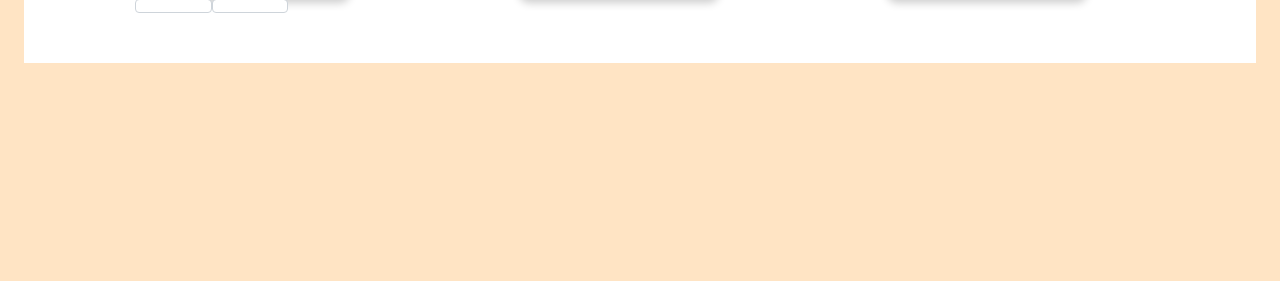
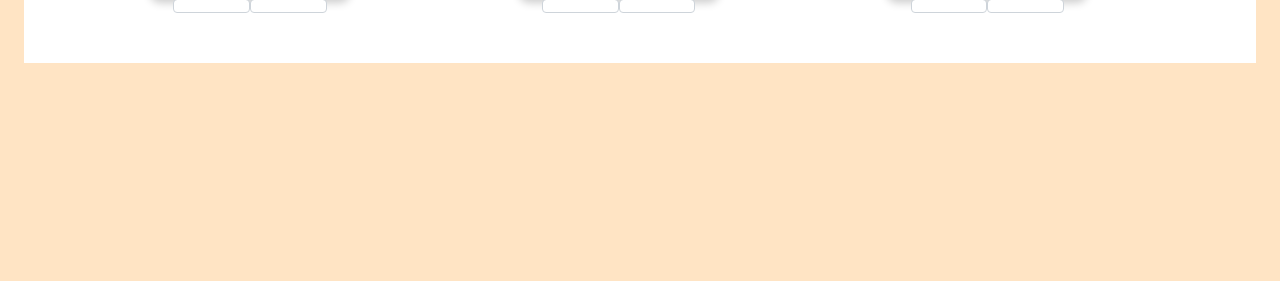
Before and after one commit to armangiter/maktab64-cafe-project, a Flask app: template templates/menu.html in a window 1280 px wide. Shown: the part 519-800 px from the top of the page. Run offline with Flask 2, Linux system fonts and the light colour scheme; the template is opened without the code that fills it: most values are stand-ins (such as "Sample title", 1, 10 or a date in 2020); some libraries are stand-ins or nearby versions.

Commit message:
refactor button order

```diff
--- a/templates/menu.html
+++ b/templates/menu.html
@@ -132,7 +132,7 @@
                                 </div>
                             </div>
                             <form action="#">
-                                <div class="row" id="Button">
+                                <div class="row justify-content-center" id="Button">
                                     <button class="form-control col-4" type="submit"></button>
                                     <button class="form-control col-4" type="submit"></button>
                                 </div>
@@ -155,6 +155,12 @@
                                     <p><b> {{ menu.price }} </b></p>
                                 </div>
                             </div>
+                            <form action="#">
+                                <div class="row justify-content-center" id="Button">
+                                    <button class="form-control col-4" type="submit"></button>
+                                    <button class="form-control col-4" type="submit"></button>
+                                </div>
+                            </form>
                         </div>
                     {% endfor %}
                 </div>
@@ -172,6 +178,12 @@
                                     <p><b> {{ menu.price }} </b></p>
                                 </div>
                             </div>
+                            <form action="#">
+                                <div class="row justify-content-center" id="Button">
+                                    <button class="form-control col-4" type="submit"></button>
+                                    <button class="form-control col-4" type="submit"></button>
+                                </div>
+                            </form>
                         </div>
                     {% endfor %}
                 </div>
```
